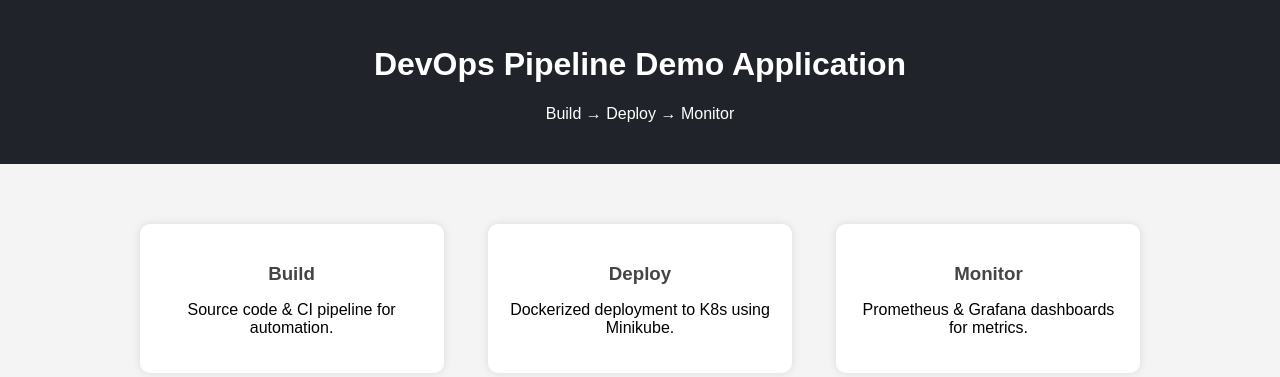
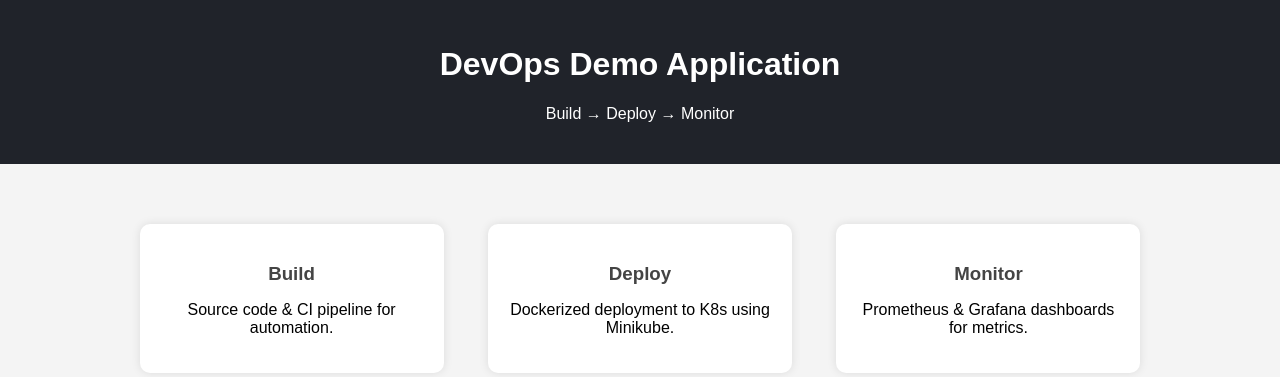
Before and after one commit to Gokulk-306/Devops-Assignment, a Flask app: page / in a window 1280 px wide. Shown: the top 377 px of the page. Run offline with Flask 3, Linux system fonts and the light colour scheme.

Commit message:
Feat: Edited html page

```diff
--- a/app/templates/index.html
+++ b/app/templates/index.html
@@ -41,7 +41,7 @@
 </head>
 <body>
     <div class="header">
-        <h1>DevOps Pipeline Demo Application</h1>
+        <h1>DevOps Demo Application</h1>
         <p>Build → Deploy → Monitor</p>
     </div>
 
```
